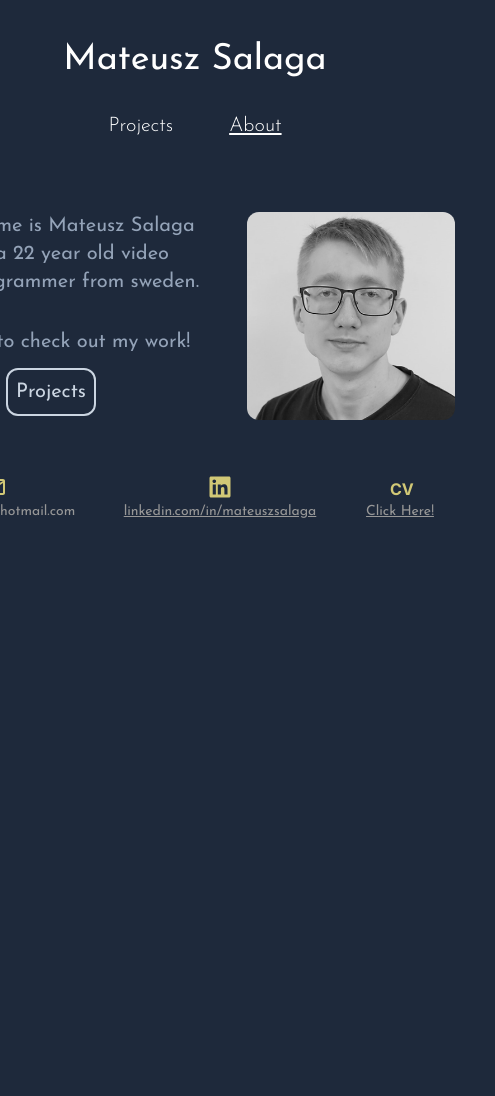
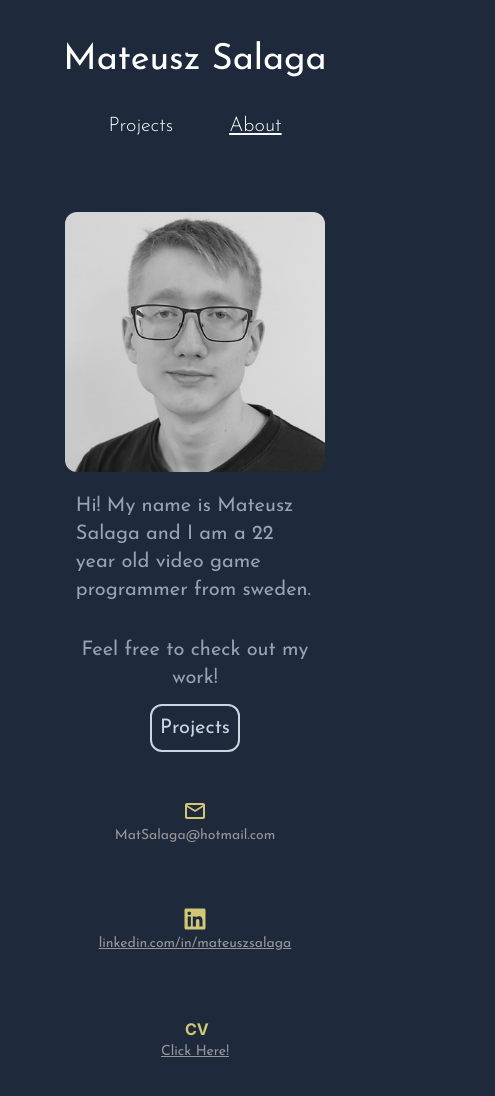
Before and after one commit to Keochori/portfolio, a Next.js app: page /Pages/About in a window 390 px wide. Shown: the whole page, 495 px wide, since content can reach past the window. Before the commit the page ends 844 px from the top, so only its background shows below. Built offline with nearby package versions, Linux system fonts and the light colour scheme.

Commit message:
About Page: Mobile Layout

```diff
--- a/app/Pages/About/page.tsx
+++ b/app/Pages/About/page.tsx
@@ -1,18 +1,30 @@
+"use client"
 import Image from "next/image";
 import Portrait from "@/app/Files/portrait.png";
 import Link from "next/link";
 import { MdOutlineMail } from "react-icons/md";
 import { FaLinkedin } from "react-icons/fa6";
+import React from 'react'
+import { useMediaQuery } from 'react-responsive'
 
-export default function About() {
+export default function AboutPage() {
+  const isTabletOrMobile = useMediaQuery({ query: '(max-width: 1224px)' })
+  if (isTabletOrMobile == true) {
+    return AboutMobile();
+  } else {
+    return About();
+  }
+}
+
+function About() {
   return (
     <div className="flex justify-center">
       <div className="w-[600px] h-[260px] flex flex-wrap justify-center items-center">
 
-        {/* Info Tab */}
+        {/* Text Box */}
         <div className="w-[600px] h-[260px] flex">
 
-          {/* Text box */}
+          {/* Content */}
           <div className=" w-[450px] h-[300px]">
             <p className="font-josefin text-slate-400 text-xl pl-3">
               Hi! My name is Mateusz Salaga and I am a 22 year old video game
@@ -20,7 +32,7 @@ export default function About() {
             </p>
 
 
-            {/* Projects Link Text */}
+            {/* Projects Link */}
             <p className="font-josefin text-slate-400 text-xl pt-8 pb-3 text-center">
               Feel free to check out my work!
             </p>
@@ -46,7 +58,7 @@ export default function About() {
           </div>
         </div>
 
-        {/* Other Tab */}
+        {/* Contacts Box */}
         <div className="w-[600px] h-[60px] flex">
 
           {/* Email */}
@@ -104,3 +116,101 @@ export default function About() {
     </div>
   );
 }
+
+function AboutMobile() {
+  return (
+    <div className="w-full h-screen flex justify-center">
+      <div className="w-8/12 h-screen flex flex-col">
+
+        {/* Portrait */}
+        <div className="w-full h-fill">
+            <Image
+              className=" rounded-xl grayscale"
+              src={Portrait}
+              width={300}
+              height={300}
+              alt="Picture of the author"
+            />
+        </div>
+
+        {/* Text Box */}
+        <div className="w-full h-fit flex justify-center pt-5">
+          <div className="w-11/12 h-fit">
+            <p className="font-josefin text-slate-400 text-xl">
+              Hi! My name is Mateusz Salaga and I am a 22 year old video game
+              programmer from sweden.
+            </p>
+
+            <p className="font-josefin text-slate-400 text-xl pt-8 pb-3 text-center">
+              Feel free to check out my work!
+            </p>
+            <div className="flex justify-center">
+              <Link
+                className="transition-all font-josefin text-slate-300 text-xl border-2 border-slate-300 rounded-xl p-2 hover:text-[#979797] hover:border-[#979797]"
+                href="../Pages/Projects"
+              >
+                Projects
+              </Link>
+            </div>
+          </div>
+        </div>
+
+        {/* Contacts Box */}
+        <div className="w-full h-full flex flex-wrap justify-center pt-5">
+          {/* Email */}
+          <div className="w-full h-fit p-6">
+            <div className="w-full h-[30px] flex justify-center items-center">
+              <MdOutlineMail className=" size-6 fill-[#d1c876]"/>
+            </div>
+            <div className="w-full h-[30px] flex justify-center">
+              <p className="text-sm font-josefin text-[#979797]">
+                MatSalaga@hotmail.com
+              </p>
+            </div>
+          </div>
+
+          {/* LinkedIn */}
+          <div className="w-full h-fit p-6">
+            <div className="w-full h-[30px] flex justify-center items-center">
+              <Link href={'https://www.linkedin.com/in/mateuszsalaga/'}>
+                <FaLinkedin className=" size-6 fill-[#d1c876] hover:fill-[#a39c5c]"/>
+              </Link>
+            </div>
+            <div className="w-full h-[30px] flex justify-center">
+              <Link className="text-decoration-line: underline text-sm font-josefin text-[#979797] hover:text-[#707070] transition-all" href={'https://www.linkedin.com/in/mateuszsalaga/'}>
+                linkedin.com/in/mateuszsalaga
+              </Link>
+            </div>
+          </div>
+
+          {/* CV */}
+          <div className="w-full h-fit p-6">
+            <div className="w-full h-[30px] flex justify-center items-center">
+              <a href="../cv.pdf"
+                  target="_blank"
+                  rel="noopener noreferrer"
+                >
+                <p className="size-5 font-bold text-center text-[#d1c876] hover:text-[#a39c5c]">
+                  CV
+                </p>
+              </a>
+            </div>
+            <div className="w-full h-[30px] flex justify-center">
+              <p className="text-sm font-josefin ">
+                <a href="../cv.pdf"
+                  target="_blank"
+                  rel="noopener noreferrer"
+                  className="text-decoration-line: underline text-sm font-josefin text-[#979797] hover:text-[#707070] transition-all"
+                >
+                    Click Here!
+                </a>
+              </p>
+            </div>
+          </div>
+
+        </div>
+
+      </div>
+    </div>
+  );
+}
--- a/package.json
+++ b/package.json
@@ -13,7 +13,8 @@
     "next-cloudinary": "^6.5.1",
     "react": "^18",
     "react-dom": "^18",
-    "react-icons": "^5.1.0"
+    "react-icons": "^5.1.0",
+    "react-responsive": "^10.0.0"
   },
   "devDependencies": {
     "@types/node": "^20",
```
Also changed, not shown: 1 other file (tests, documents, lock files or other folders).
